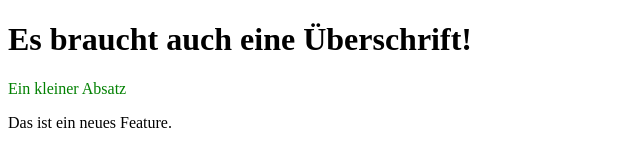
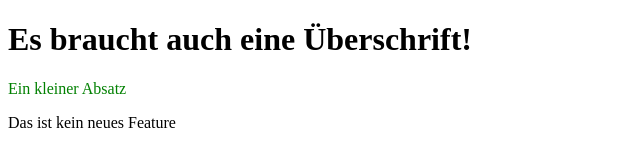
Before and after one commit to ringothiele/git-udemy, a plain HTML site: page index.html in a window 1280 px wide. Shown: the full height of the page, 0-640 px from the left. Drawn offline with Linux system fonts and the light colour scheme.

Commit message:
passiv aggressiver Konflikt

```diff
--- a/index.html
+++ b/index.html
@@ -6,7 +6,7 @@
     <title>Neuer Titel</title>
     <h1>Es braucht auch eine Überschrift!</h1>
     <p style="color: green;">Ein kleiner Absatz</p>
-    <p>Das ist ein neues Feature.</p>
+    <p>Das ist kein neues Feature</p>
   </head>
   <body>
 
```
